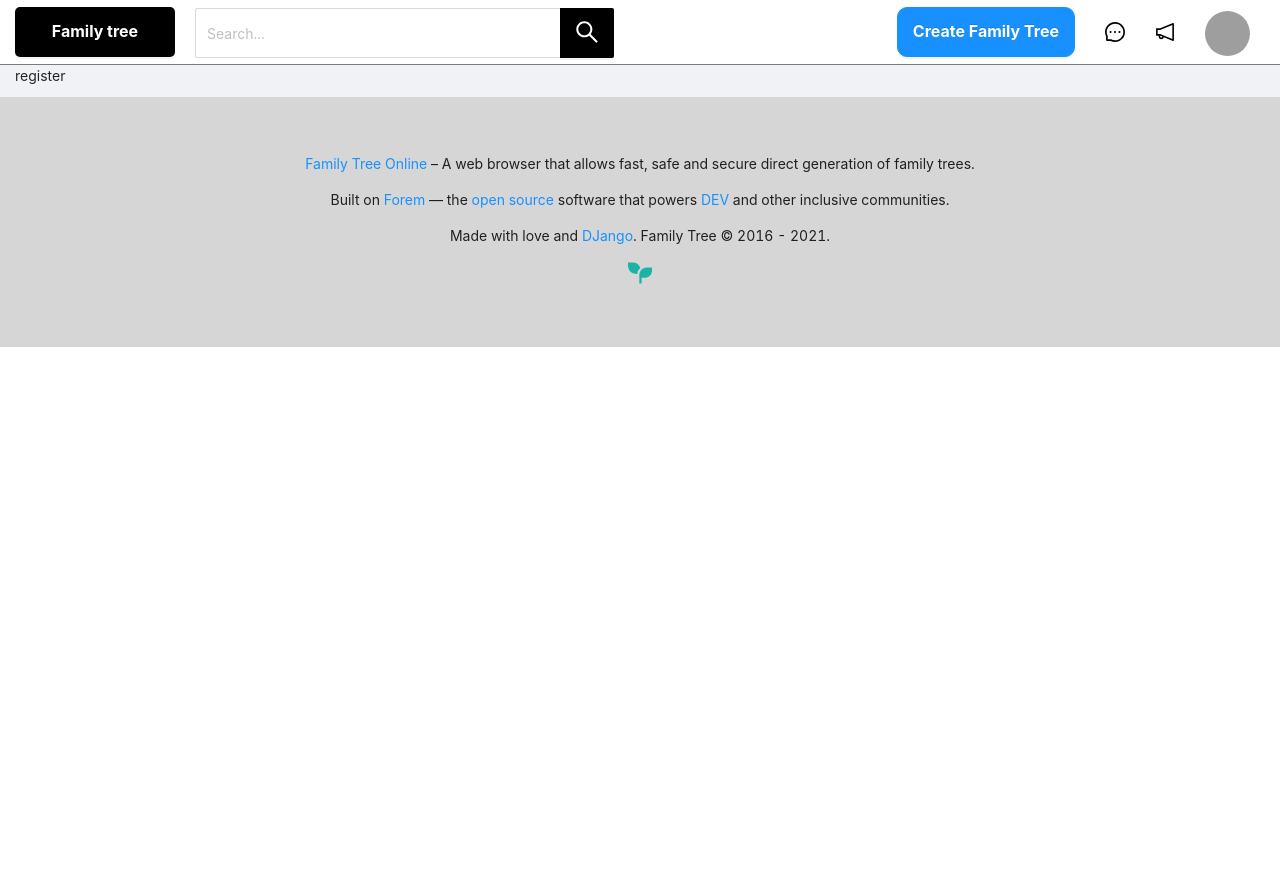
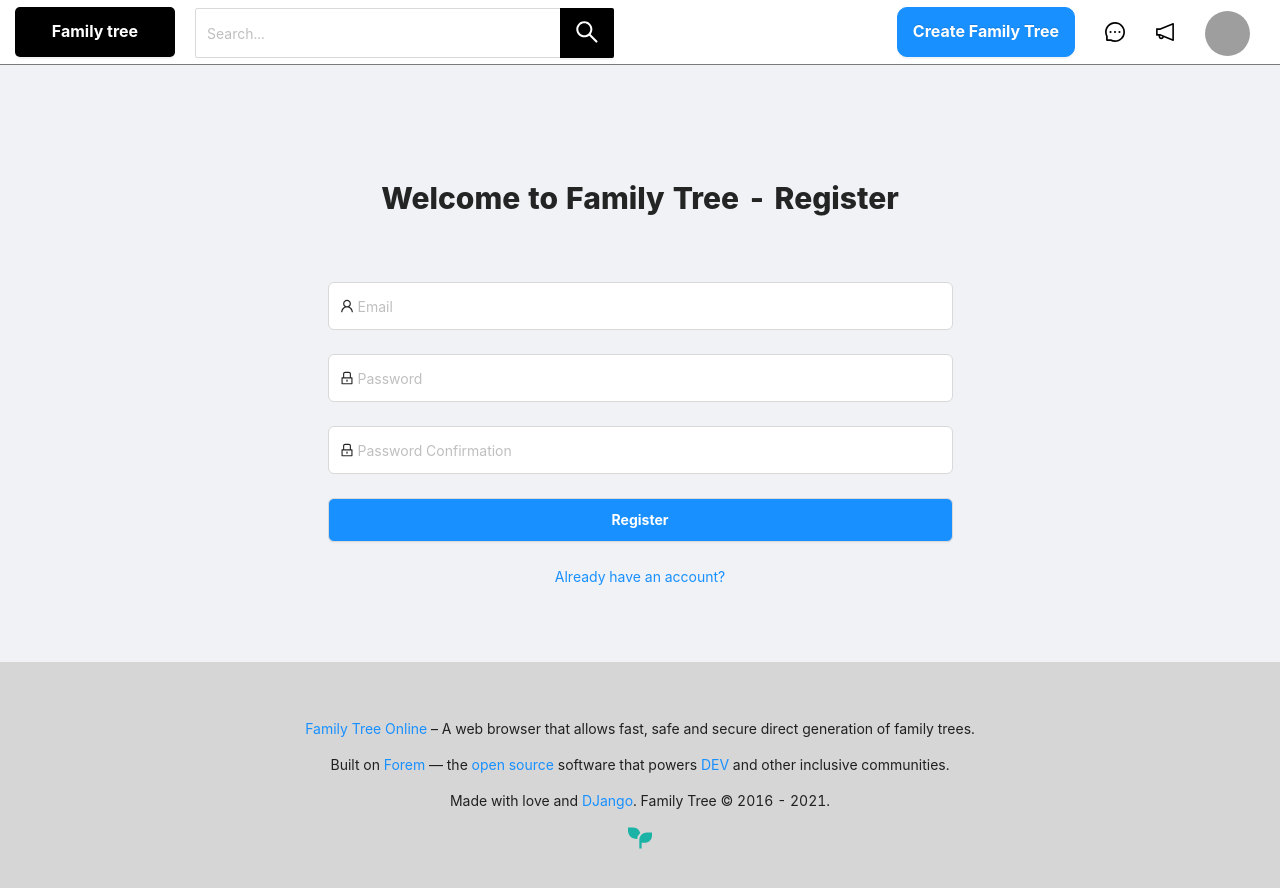
Before and after one commit to lequangnamsoraly2009/SeminarCNTT, a React (Create React App) app: page /register in a window 1280 px wide. Shown: the top 888 px of the page. Before the commit the page ends 800 px from the top, so only its background shows below. Built offline with nearby package versions, Linux system fonts and the light colour scheme; grey boxes are pictures that could not be loaded.

Commit message:
done UI register

```diff
--- a/src/pages/Auth/Register/index.js
+++ b/src/pages/Auth/Register/index.js
@@ -1,7 +1,66 @@
 import React from "react";
+import { Form, Input, Button } from "antd";
+import { UserOutlined, LockOutlined } from "@ant-design/icons";
+import { Link } from "react-router-dom";
+import "./register.css";
 
 function RegisterPage() {
-  return <div className="container-fluid">register</div>;
+  return (
+    <div className="container-fluid">
+      <div className="register-container">
+        <h1>Welcome to Family Tree - Register</h1>
+        <Form
+          name="normal_register"
+          className="register-form-container"
+          //   onFinish={handleSubmit}
+          initialValues={{ remember: true }}
+        >
+          <Form.Item
+            name="email"
+            rules={[{ required: true, message: "Please input your Email!" }]}
+          >
+            <Input
+              prefix={<UserOutlined className="site-form-item-icon" />}
+              placeholder="Email"
+              //   onChange={(e) => setEmail(e.target.value)}
+            />
+          </Form.Item>
+          <Form.Item
+            name="password"
+            rules={[{ required: true, message: "Please input your Password!" }]}
+          >
+            <Input
+              prefix={<LockOutlined className="site-form-item-icon" />}
+              type="password"
+              placeholder="Password"
+              //   onChange={(e) => setPassword(e.target.value)}
+            />
+          </Form.Item>
+          <Form.Item
+            name="passwordConfirmation"
+            rules={[
+              { required: true, message: "Please confirm your Password!" },
+            ]}
+          >
+            <Input
+              prefix={<LockOutlined className="site-form-item-icon" />}
+              type="password"
+              placeholder="Password Confirmation"
+              //   onChange={(e) => setPasswordConfirmation(e.target.value)}
+            />
+          </Form.Item>
+          <Form.Item>
+            <Button htmlType="submit" className="register-form-button">
+              Register
+            </Button>
+          </Form.Item>
+          <Link className="register-form-forgot" to="/login">
+            Already have an account?
+          </Link>
+        </Form>
+      </div>
+    </div>
+  );
 }
 
 export default RegisterPage;
--- a/src/pages/Auth/Register/register.css
+++ b/src/pages/Auth/Register/register.css
@@ -0,0 +1,44 @@
+.register-container{
+    display: flex;
+    flex-direction: column;
+    margin: 50px auto;
+}
+
+.register-container h1{
+    margin: 60px auto;
+    font-size: 30px;
+    font-weight: 800;
+}
+
+.register-form-container {
+  width: 50%;
+  height: 320px;
+  margin: 0 auto;
+}
+
+#normal_register {
+  display: flex;
+  flex-direction: column;
+}
+
+.ant-input-affix-wrapper {
+  border-radius: 6px;
+}
+
+.ant-input-affix-wrapper > input {
+  height: 38px;
+}
+
+.register-form-button {
+  height: 44px;
+  width: 100%;
+  color: #fff;
+  font-weight: bold;
+  border-radius: 6px;
+  background-color: #1990ff;
+}
+
+.register-form-forgot {
+  text-align: center;
+  color: #1990ff;
+}
```
